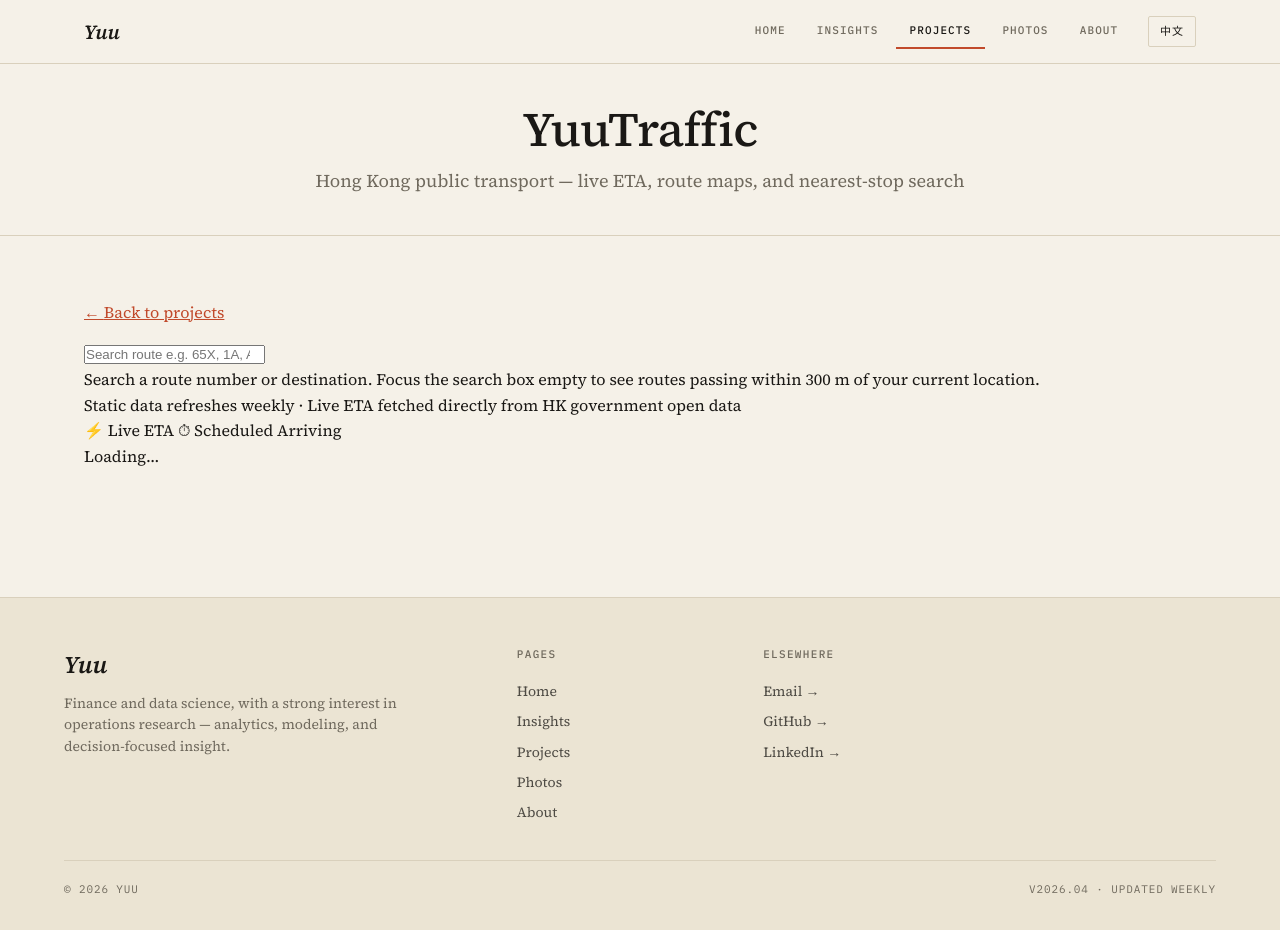
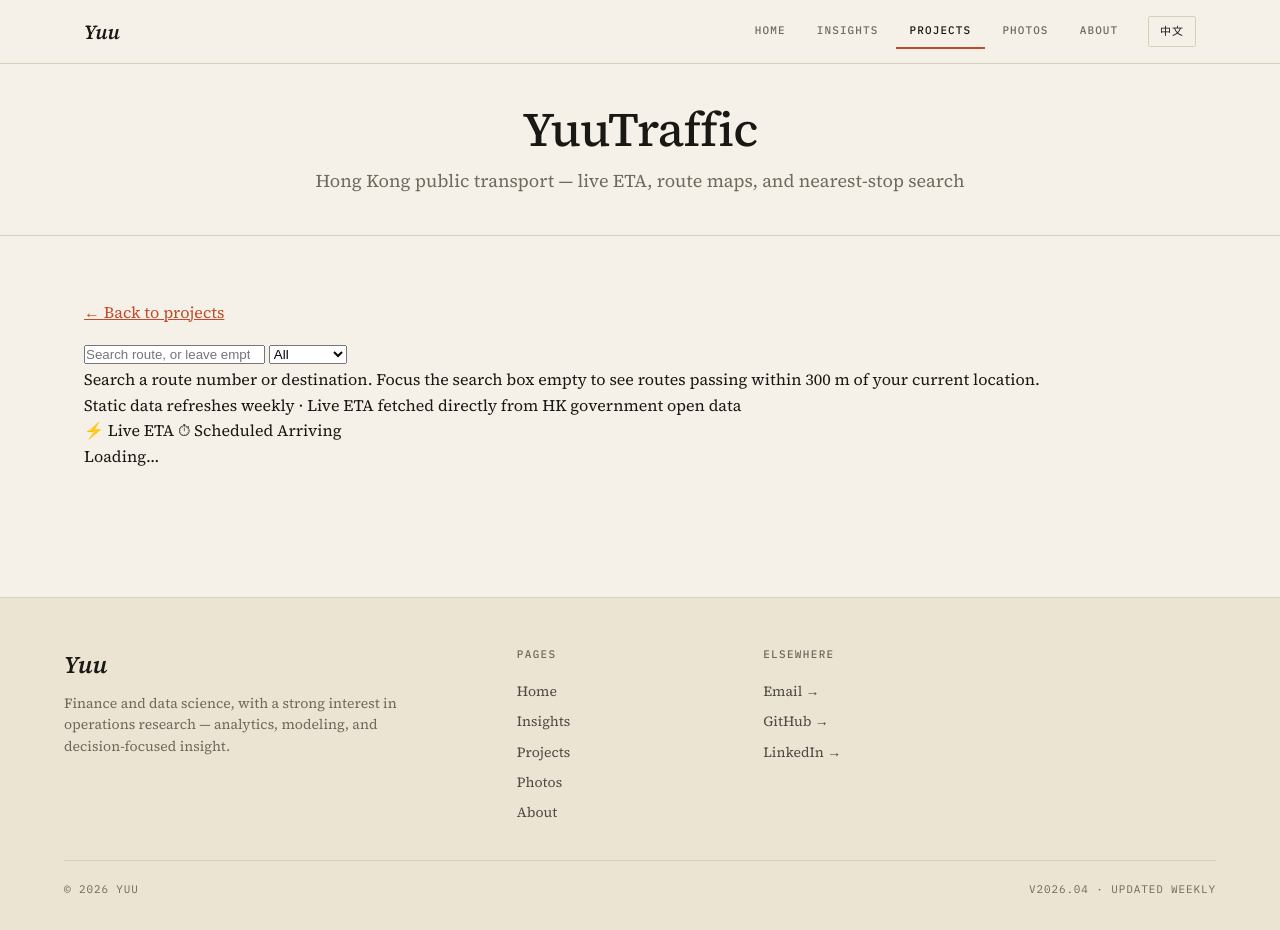
Before and after one commit to yutsang/yutsang.github.io, a Jekyll site: the page projects/yuutraffic/index.html, which Jekyll copies as it is, in a window 1280 px wide and 930 px high. Built offline with Jekyll 4.4.1, drawn with Linux system fonts in a browser that asks for light colours.

Commit message:
wrapper: match new yuutraffic markup (mode select + route chips toolbar)

```diff
--- a/projects/yuutraffic/index.html
+++ b/projects/yuutraffic/index.html
@@ -72,10 +72,16 @@
                 <div class="yuu-search">
                     <input type="search"
                            id="yuu-search-input"
-                           placeholder="Search route e.g. 65X, 1A, A22, 101…"
+                           placeholder="Search route, or leave empty for nearby"
                            autocomplete="off"
                            spellcheck="false"
                            aria-label="Search route">
+                    <select id="yuu-mode-select" class="yuu-mode-select" aria-label="Filter by mode">
+                        <option value="">All</option>
+                        <option value="bus">Bus</option>
+                        <option value="minibus">Minibus</option>
+                        <option value="mtrb">MTR Bus</option>
+                    </select>
                     <div id="yuu-search-results" class="yuu-search-results" hidden></div>
                 </div>
             </header>
@@ -97,14 +103,8 @@
                     <div class="yuu-route-header">
                         <span id="yuu-route-badge" class="yuu-badge"></span>
                         <div class="yuu-route-heading">
-                            <div class="yuu-route-title-row">
-                                <span id="yuu-company-label" class="yuu-company-label"></span>
-                                <div id="yuu-route-title" class="yuu-route-title"></div>
-                            </div>
-                            <div class="yuu-direction-toggle" role="tablist">
-                                <button data-dir="1" class="yuu-dir-btn active" role="tab">Outbound</button>
-                                <button data-dir="2" class="yuu-dir-btn" role="tab">Inbound</button>
-                            </div>
+                            <div id="yuu-route-title" class="yuu-route-title"></div>
+                            <div id="yuu-route-chips" class="yuu-route-chips" role="toolbar"></div>
                         </div>
                     </div>
 
```
